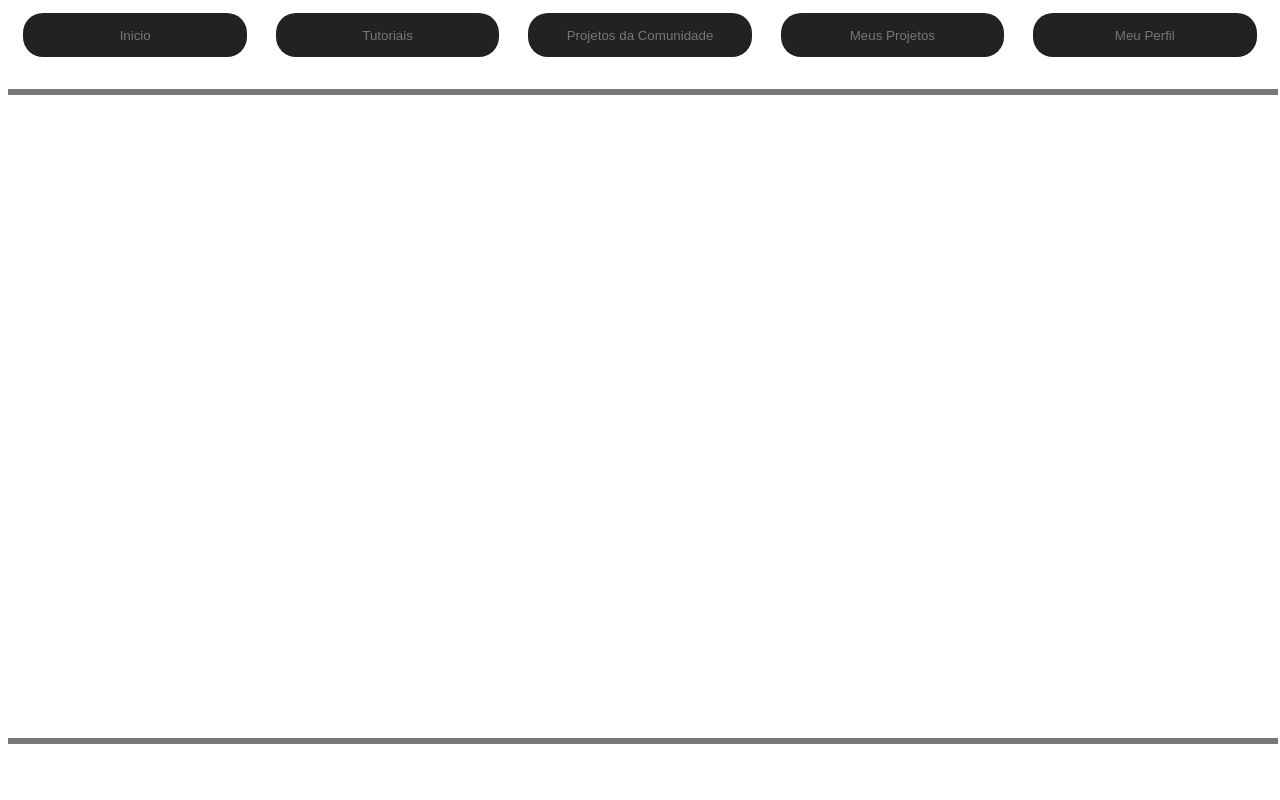
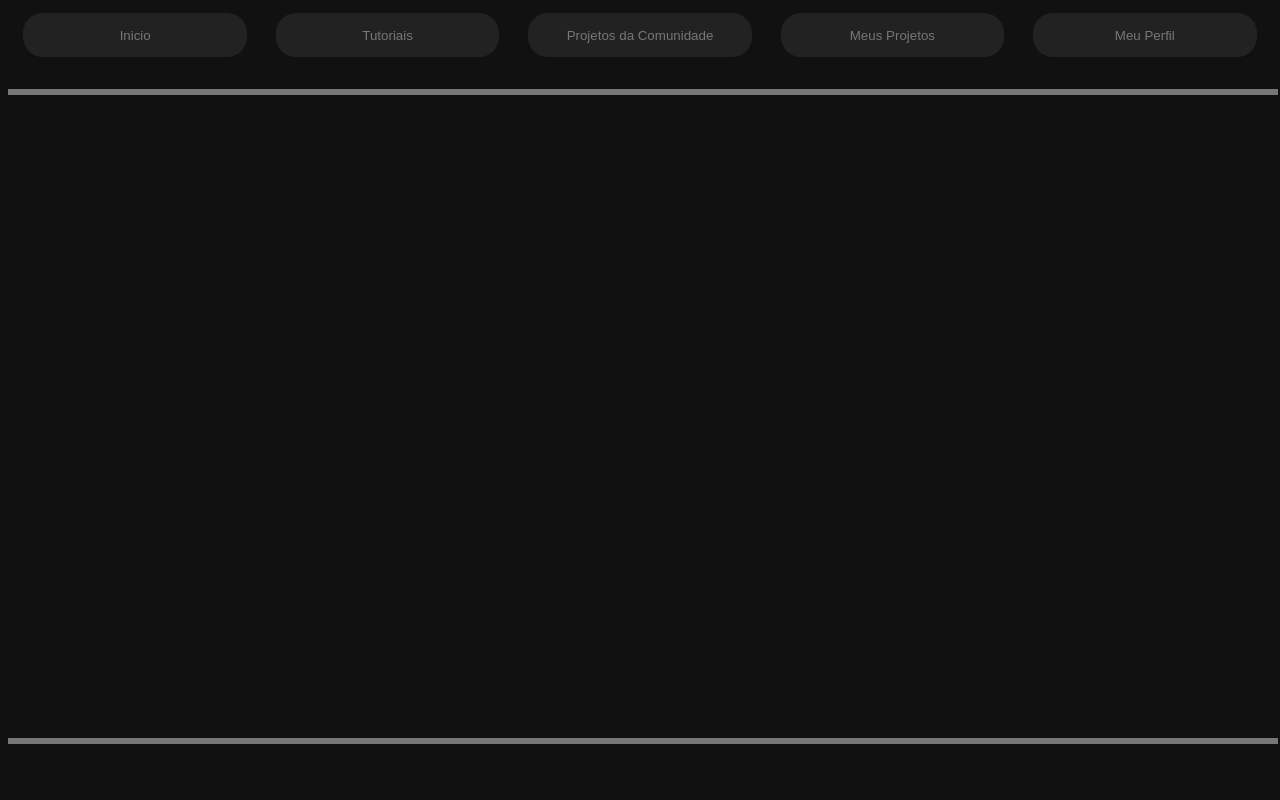
Before and after one commit to DevFelipePorto/Pixel-Piece-editor, a PHP site: page /index.html in a window 1280 px wide. Run offline with PHP 8.4, Linux system fonts and the light colour scheme.

Commit message:
Update estilo.css

```diff
--- a/estilo.css
+++ b/estilo.css
@@ -1,3 +1,7 @@
+body{
+background-color: #111;
+
+}
 iframe{
     border: 0;
 }
```
